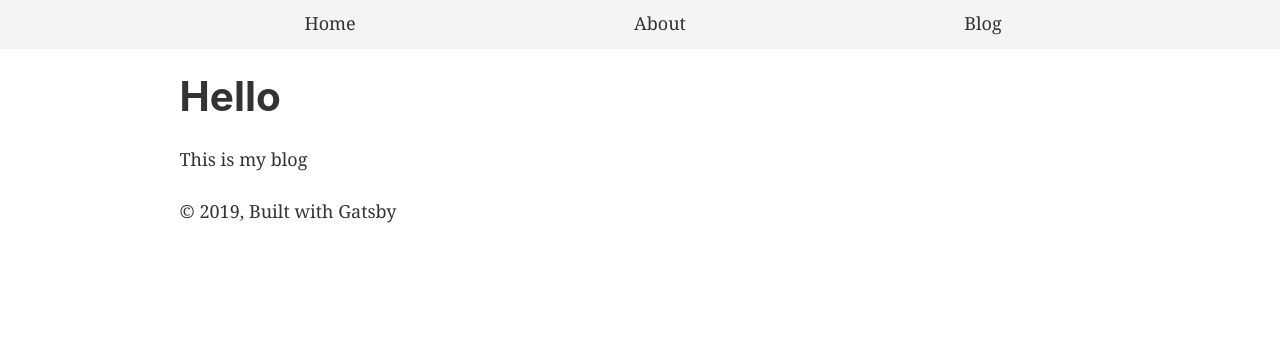
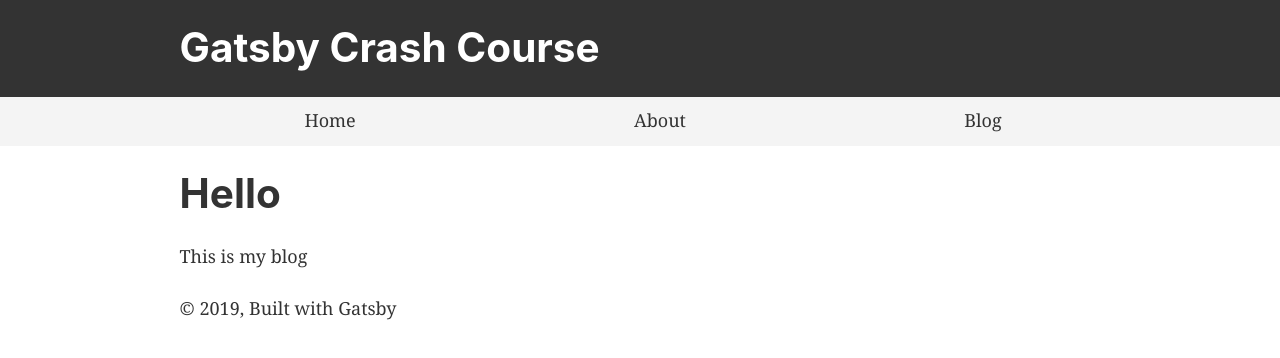
Before and after one commit to tomroman/GatsbyCC, a Gatsby site: page / in a window 1280 px wide. Built offline with nearby package versions, Linux system fonts and the light colour scheme; Gatsby itself is replaced by a stand-in of ours.

Commit message:
second commit

```diff
--- a/src/components/layout.js
+++ b/src/components/layout.js
@@ -26,7 +26,7 @@ const Layout = ({ children }) => (
     `}
     render={data => (
       <>
-        {/* <Header siteTitle={data.site.siteMetadata.title} /> */}
+        <Header siteTitle={data.site.siteMetadata.title} />
         <Menu />
         <div
           style={{
```
